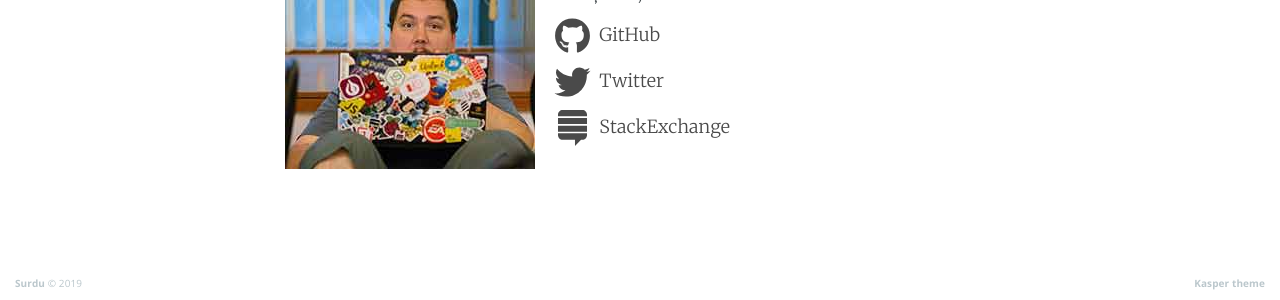
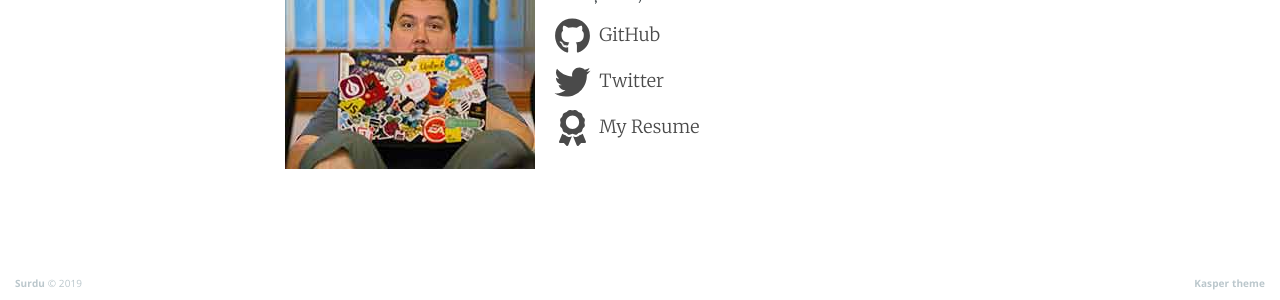
Before and after one commit to surdu/surdu.github.io, a Jekyll site: the page built from about.html, in a window 1280 px wide. Shown: the part 292-592 px from the top of the page. Built offline with Jekyll 4.4.1, drawn with Linux system fonts in a browser that asks for light colours; nearby versions of some CDN libraries.

Commit message:
Added resume

```diff
--- a/about.html
+++ b/about.html
@@ -2,7 +2,7 @@
 layout: page
 title: About me
 ---
-<script defer src="https://use.fontawesome.com/releases/v5.0.6/js/all.js"></script>
+<script defer src="https://use.fontawesome.com/releases/v5.2.0/js/all.js"></script>
 <link href="/assets/css/about.css" rel="stylesheet" />
 
 <img src="/assets/images/profile.jpg" alt="Me" title="Me" id="profilePic"/>
@@ -25,7 +25,7 @@ title: About me
 </div>
 
 <div class="socialEntry">
-	<a href="https://stackoverflow.com/users/460750/nicolae-surdu?tab=profile" class="socialLink">
-		<i class="fab fa-stack-exchange fa-2x fa-fw"></i> StackExchange
+	<a href="https://stackoverflow.com/cv/surdu" class="socialLink">
+		<i class="fas fa-award fa-2x fa-fw"></i> My Resume
 	</a>
 </div>
```
